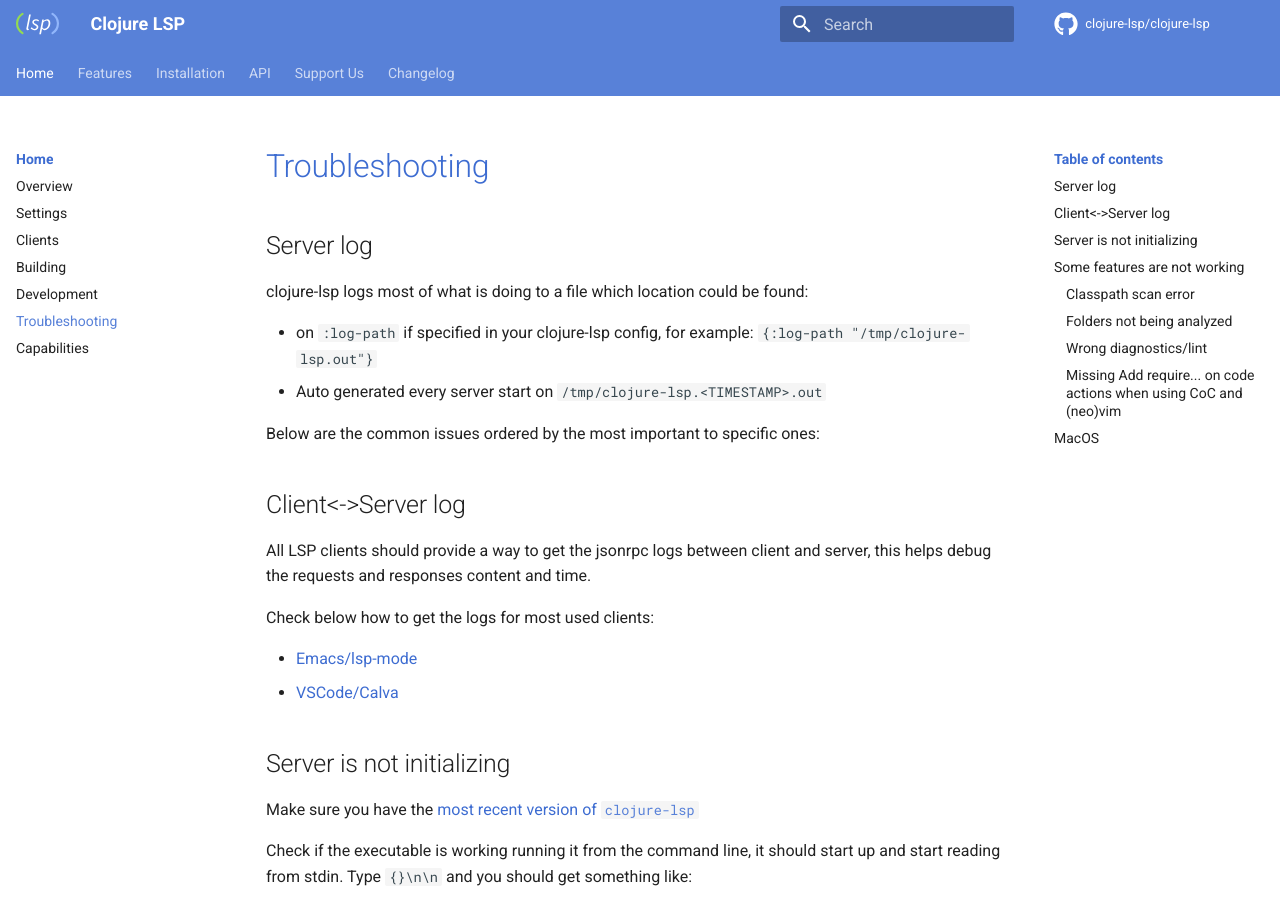
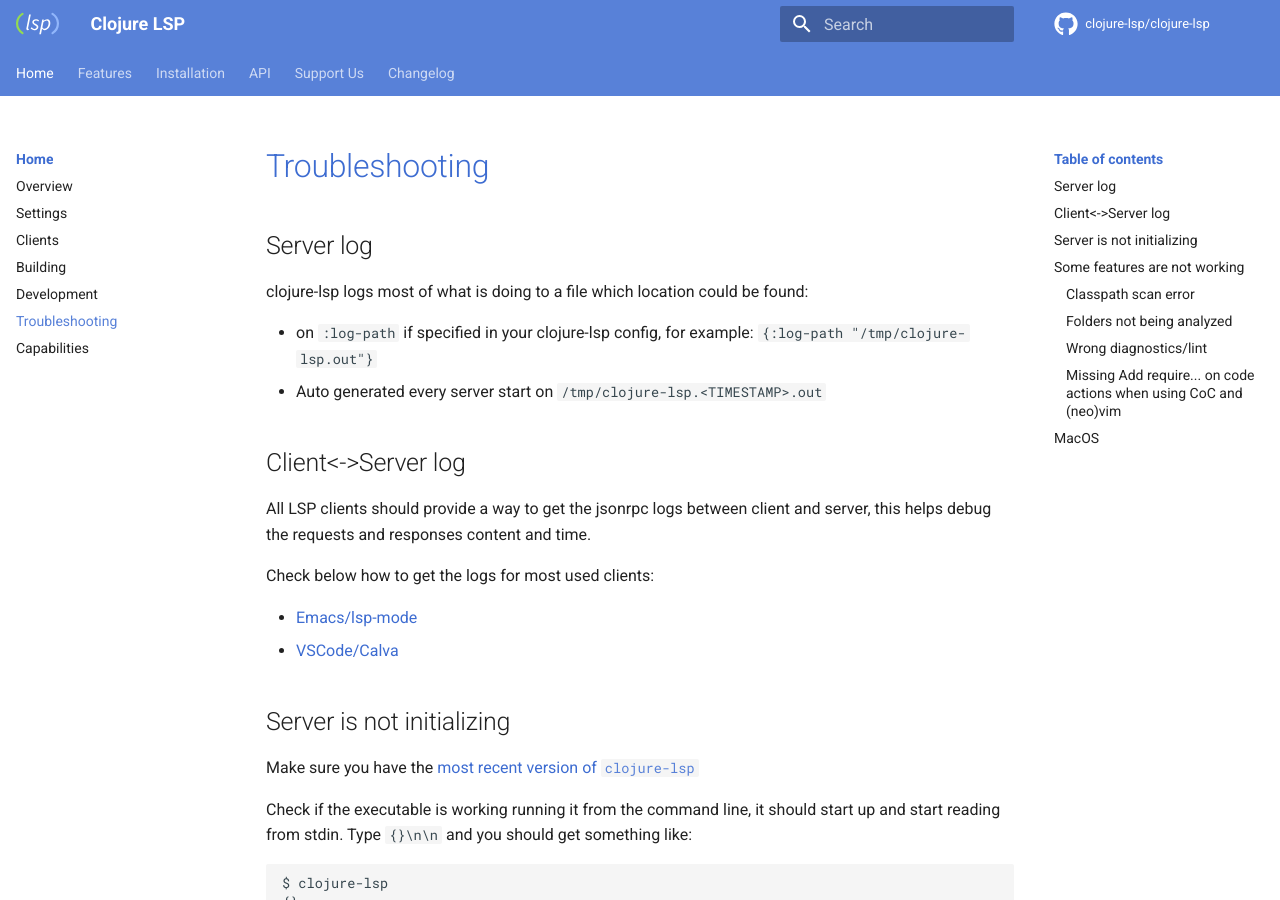
Before and after one commit to clojure-lsp/clojure-lsp, an MkDocs documentation site: the page built from docs/troubleshooting.md, in a window 1280 px wide and 900 px high. Built offline with MkDocs 1.6.1 and Material for MkDocs 9.7.7, drawn with Linux system fonts in a browser that asks for light colours; comment, search, counter and statistics services are not loaded.

Commit message:
Remove out of place/unnecessary statement

```diff
--- a/docs/troubleshooting.md
+++ b/docs/troubleshooting.md
@@ -6,8 +6,6 @@ clojure-lsp logs most of what is doing to a file which location could be found:
 
 - on `:log-path` if specified in your clojure-lsp config, for example: `{:log-path "/tmp/clojure-lsp.out"}`
 - Auto generated every server start on `/tmp/clojure-lsp.<TIMESTAMP>.out`
-
-Below are the common issues ordered by the most important to specific ones:
 
 ## Client<->Server log
 
```
